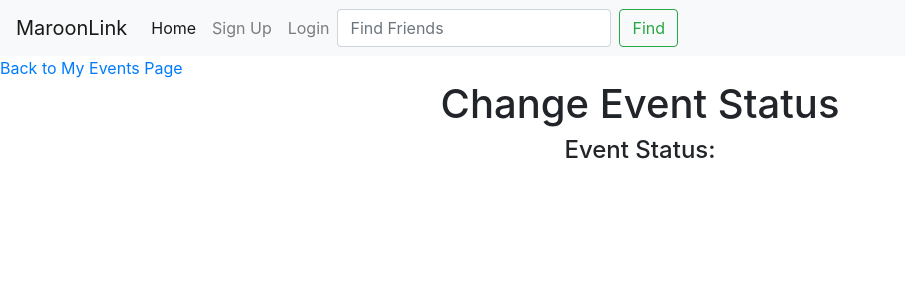
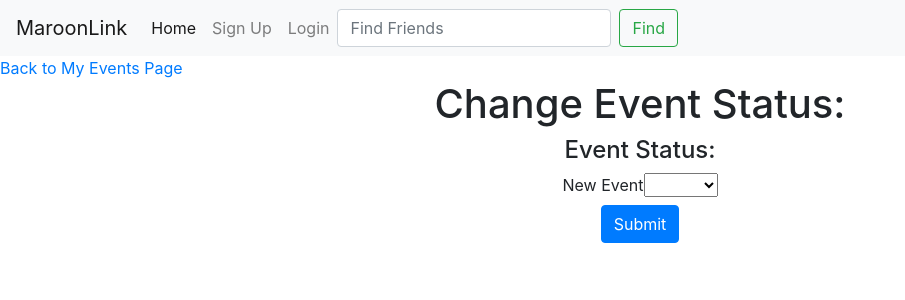
Before and after one commit to varvind/csce-310-project, a React (Create React App) app in the folder csce-310-project-frontend/: page /change/event/status/1 in a window 1280 px wide. Shown: the top 300 px of the page, without its empty margins (0-905 px from the left). Built offline with nearby package versions, Linux system fonts and the light colour scheme; no server answers.

Commit message:
everything works except add, I have screen recording

```diff
--- a/csce-310-project-frontend/src/index.js
+++ b/csce-310-project-frontend/src/index.js
@@ -39,7 +39,7 @@ export default function App() {
           <Route path ='/allcomments' element = {<All_Comments/>} />
           <Route path ='/change/comment/:comment_id' element = {<ChangeComment/>} />
           <Route path='/allevents' element = {<All_Events/>}/>
-          <Route path ='/change/event/status/:comment_id' element = {<ChangeEventStatus/>} />
+          <Route path ='/change/event/status/:event_id' element = {<ChangeEventStatus/>} />
           <Route path='/profile/:user_id' element = {<UserProfile/>} />
           <Route path='/yourpages' element = {<YourPages />} />
           <Route path='/addpage' element = {<AddPage />} />
--- a/csce-310-project-frontend/src/pages/All_Events.js
+++ b/csce-310-project-frontend/src/pages/All_Events.js
@@ -29,6 +29,7 @@ const All_Events = () => {
     // Function: Get all Events from the specified user
     const getAllEvents = () => {
         let user_id = Cookies.get('userId')
+        console.log(user_id)
         fetch(`http://localhost:4000/events/get/${user_id}`)
         .then((response) => response.json())
         .then((responseJson) => {
@@ -79,17 +80,17 @@ const All_Events = () => {
                             <>
                                 <center>
                                     <div class="card" style={style}>
-                                        <h5 class="card-body">
-                                            <h4 class="card-title"><u>{key.title}</u></h4>
+                                        <div class="card-body">
+                                            <h5 class="card-title"><u>{key.title}</u></h5>
                                             <h6 class="font-weight-normal">{key.description}</h6>
                                             <div style={buttonStyle}>
-                                                <a href={"/change/event/status/" + key.event_id} clas="card-link"><h6>Change Event Status</h6></a>
+                                                <a href={"/change/event/status/" + key.event_id} class="card-link"><h6>Change Event Status</h6></a>
                                                 <form onSubmit={handleDeleteEvent} style={deleteFormStyle}>
                                                     <input type="hidden" value={key.event_id} name="event_id"/>
                                                     <input type="submit" class="btn btn-primary" value="Delete Event"/>
                                                 </form>
                                             </div>
-                                        </h5>
+                                        </div>
                                     </div>
                                 </center>
                             </>
--- a/csce-310-project-frontend/src/pages/ChangeEventStatus.js
+++ b/csce-310-project-frontend/src/pages/ChangeEventStatus.js
@@ -5,24 +5,20 @@ import Cookies from 'js-cookie';
 // Developed by Joshua Kim
 const changeEventStatus = () => {
     // store the various required states and intilize necessary variables
-    const [inputs, setInputs] = useState({});
-    const [eventName, setEventName] = useState("");
-    let event_id  = useParams();
+    let [eventName, setEventName] = useState("");
+    let [status, setStatus] = useState("")
+    let [new_status, setNewStatus] = useState("")
+    let { event_id } = useParams();
+    let user_id = Cookies.get('userId');
 
-    // This will handle any changes made on the form. This will allow the input values as the user types to be stored into the state
-    const handleChange = (event) => {
-        const name = event.target.name;
-        const value = event.target.value;
-        setInputs(values => ({...values, [name]: value}))
-    }
-
-    // Form Submit Handler: handles the event when the user presses the submit button
-    const handleSubmit = async (e) => {
-        console.log("Editing Event Status")
-        e.preventDefault()
-
-        // text retrieved from form
-
+    const getEventStatus = () => {
+        fetch(`http://localhost:4000/events/get/specific/status/${event_id}`)
+        .then((response) => response.json())
+        .then((responseJson) => {
+            setStatus(responseJson.status)
+        }).catch((error) => {
+            console.error(error)
+        })
     }
 
     const getEventName = () => {
@@ -31,11 +27,42 @@ const changeEventStatus = () => {
         .then((response) => response.json())
         .then((responseJson) => {
             console.log(responseJson.title)
-            console.log(responseJson.eventName)
             setEventName(responseJson.title)
+            getEventStatus()
         }).catch((error) => {
             console.error(error)
         })
+    }
+
+    const handleChange = (event) => {
+        const value = event.target.value;
+        setNewStatus(value)
+    }
+
+    // Form Submit Handler: handles the event when the user presses the submit button
+    const handleSubmit = async (e) => {
+        console.log("Editing Event Status")
+        console.log("status:", new_status, typeof(new_status))
+        e.preventDefault()
+
+        // text retrieved from form
+        let response = await fetch(`http://localhost:4000/events/update/${user_id}/${event_id}`, {
+            method: 'POST',
+            headers: {'Content-Type': 'application/json'},
+            body: JSON.stringify({
+                status: new_status
+            })
+        });
+
+        if (response.status === 201) {
+            alert("Successfully updated status")
+            setStatus(new_status)
+            window.location.href = '/allevents'
+        } else {
+            alert("Unable to update status")
+            window.location.href = `/change/event/status/${event_id}`
+        }
+
     }
 
     // run getComment when page is loaded
@@ -48,12 +75,24 @@ const changeEventStatus = () => {
             <a href = '/allevents'> Back to My Events Page</a>
 
             <center>
-            {/* Display header and current event with identifier */}
-            <h1>Change Event {eventName} Status</h1>
-            <header style={{ borderBottom: "1px" }}>
-                <h4 style={{ display: "inline-block" }}>Event Status:</h4>
-                <span class="h4 font-weight-normal">{" "}</span>
-            </header>
+                {/* Display header and current event with identifier */}
+                <h1>Change Event Status: {eventName}</h1>
+                <header style={{ borderBottom: "1px" }}>
+                    <h4 style={{ display: "inline-block" }}>Event Status:</h4>
+                    <span class="h4 font-weight-normal">{" " + status}</span>
+                </header>
+
+                <form onSubmit={handleSubmit}>
+                    <label> New Event
+                    <select value={new_status} onChange={handleChange}>
+                        <option value=""></option>
+                        <option value="Going">Going</option>
+                        <option value="Maybe">Maybe</option>
+                    </select>
+                    </label>
+                    <br/>
+                    <input type="submit" class="btn btn-primary"/>
+                </form>
             </center>
         </>
     )
```
Also changed, not shown: 2 other files (tests, documents, lock files or other folders).
